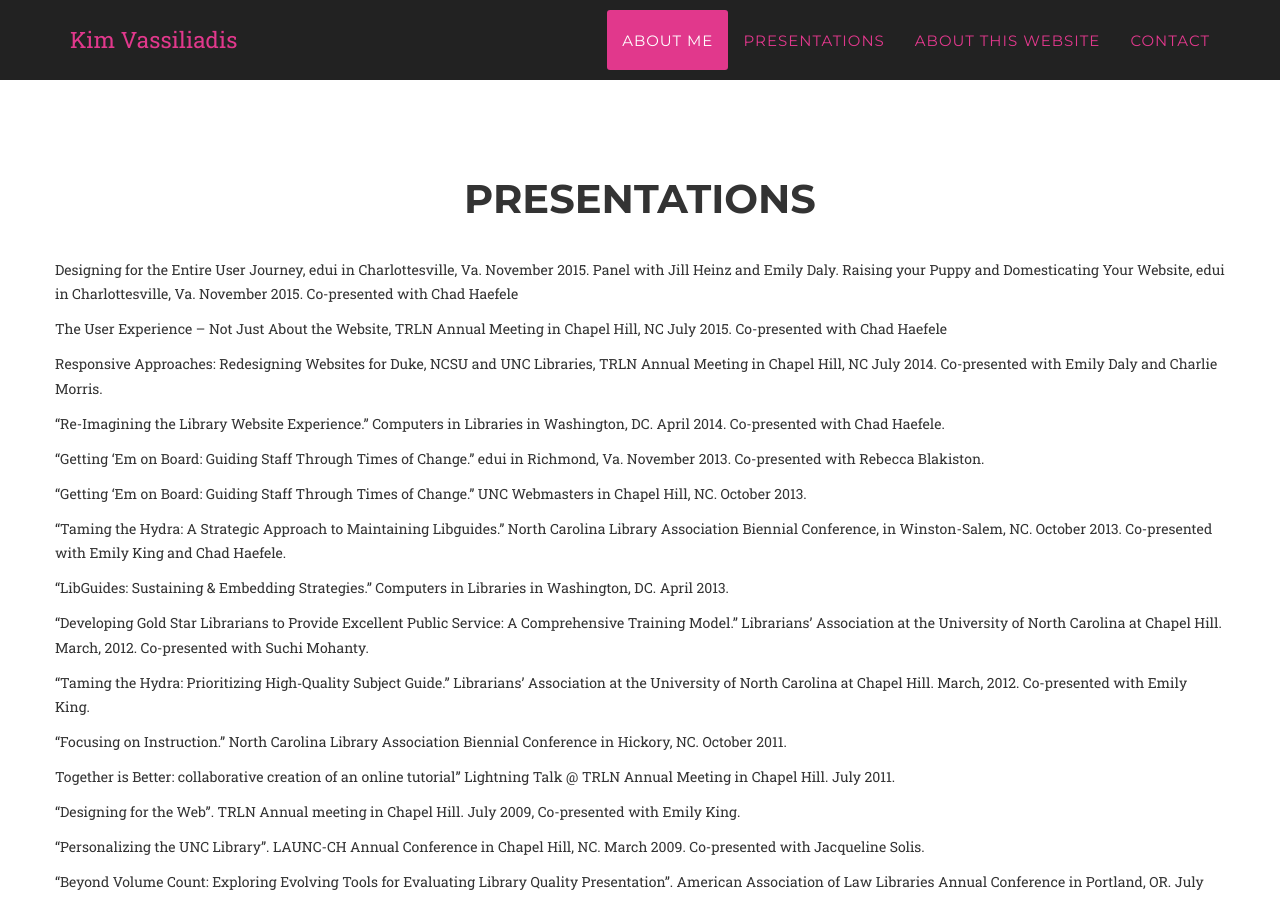
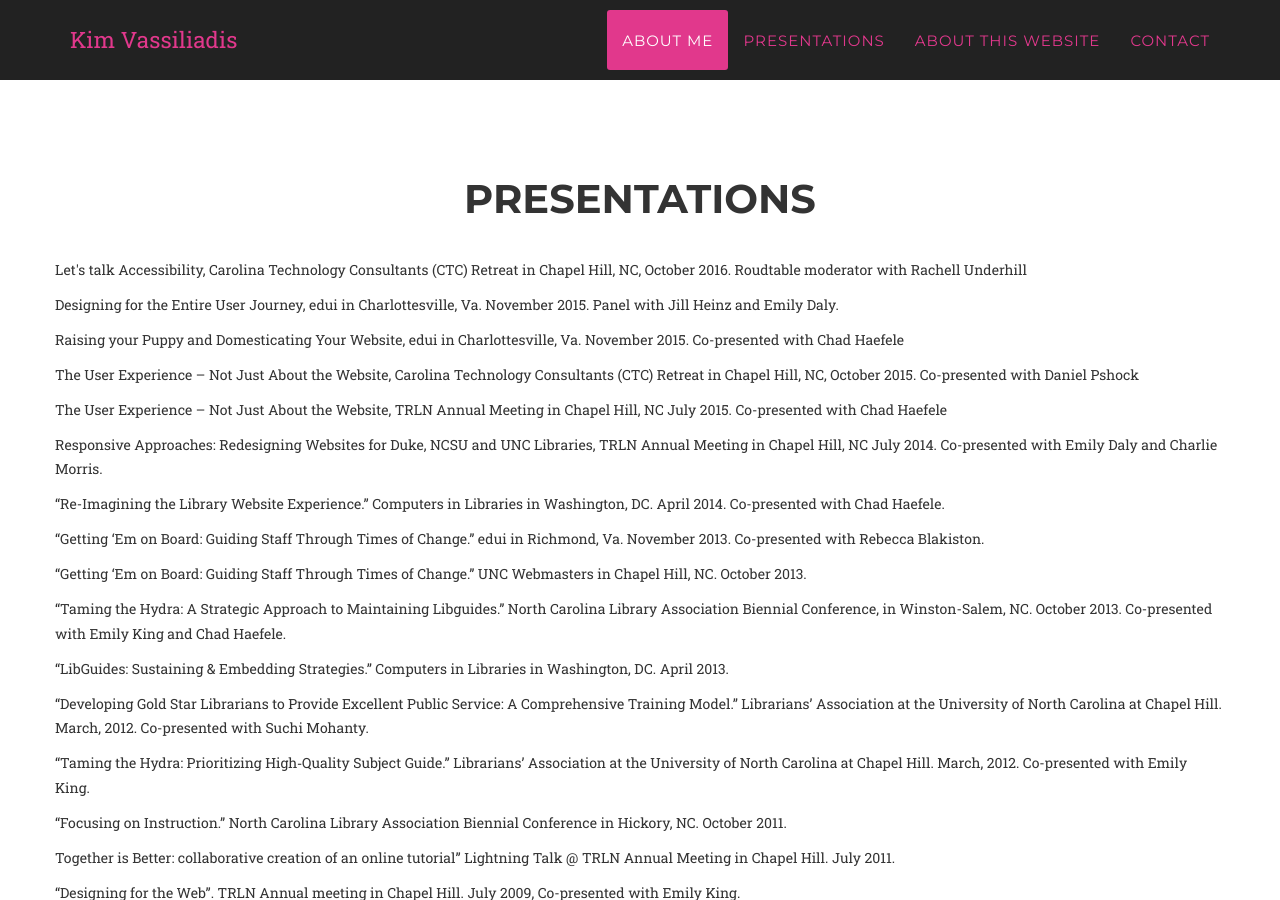
Before and after one commit to kimbrarian/jekyll, a Jekyll site: the page built from index.html, in a window 1280 px wide and 900 px high, scrolled down 1432 px. Built offline with Jekyll 4.4.1, drawn with Linux system fonts in a browser that asks for light colours; some web fonts are replaced.

Commit message:
Update presentations.html

```diff
--- a/_includes/presentations.html
+++ b/_includes/presentations.html
@@ -3,9 +3,11 @@
         <div class="container">
             <div class="row">
                  <h2 class="section-heading" align="center">Presentations</h2><br />
-               <p> Designing for the Entire User Journey, edui in Charlottesville, Va. November 2015. Panel with Jill Heinz and Emily Daly.
-Raising your Puppy and Domesticating Your Website, edui in Charlottesville, Va. November 2015. Co-presented with Chad Haefele</p>
-
+                <p>Let's talk Accessibility, Carolina Technology Consultants (CTC) Retreat in Chapel Hill, NC, October 2016. Roudtable moderator with Rachell Underhill
+               <p> Designing for the Entire User Journey, edui in Charlottesville, Va. November 2015. Panel with Jill Heinz and Emily Daly.</p>
+<p>Raising your Puppy and Domesticating Your Website, edui in Charlottesville, Va. November 2015. Co-presented with Chad Haefele</p>
+                <p>
+  <p>The User Experience – Not Just About the Website, Carolina Technology Consultants (CTC) Retreat in Chapel Hill, NC, October 2015. Co-presented with Daniel Pshock
 <p>The User Experience – Not Just About the Website, TRLN Annual Meeting in Chapel Hill, NC July 2015. Co-presented with Chad Haefele</p>
 <p>Responsive Approaches: Redesigning Websites for Duke, NCSU and UNC Libraries, TRLN Annual Meeting in Chapel Hill, NC July 2014. Co-presented with Emily Daly and Charlie Morris.</p>
 <p>“Re-Imagining the Library Website Experience.” Computers in Libraries in Washington, DC. April 2014. Co-presented with Chad Haefele.</p>
```
